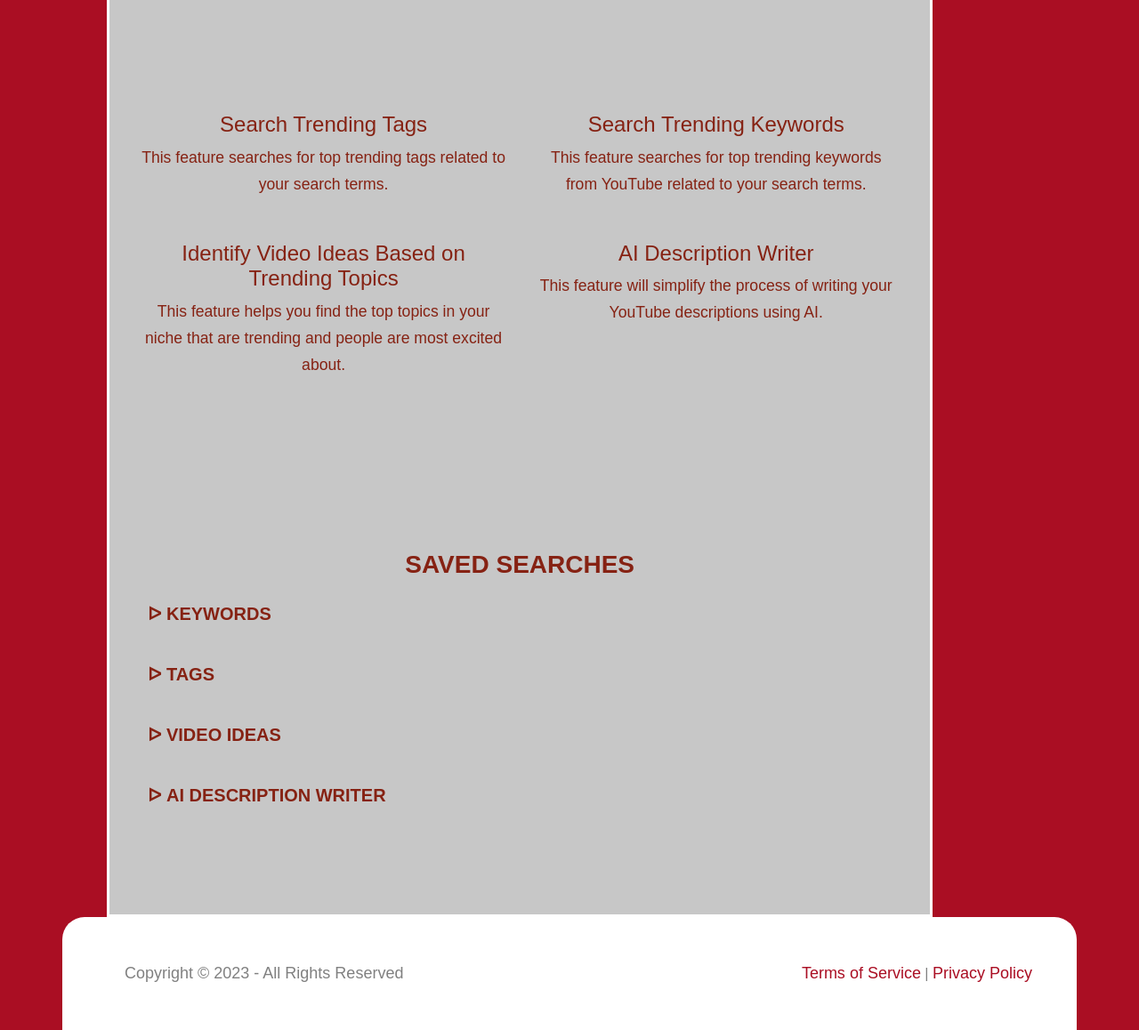
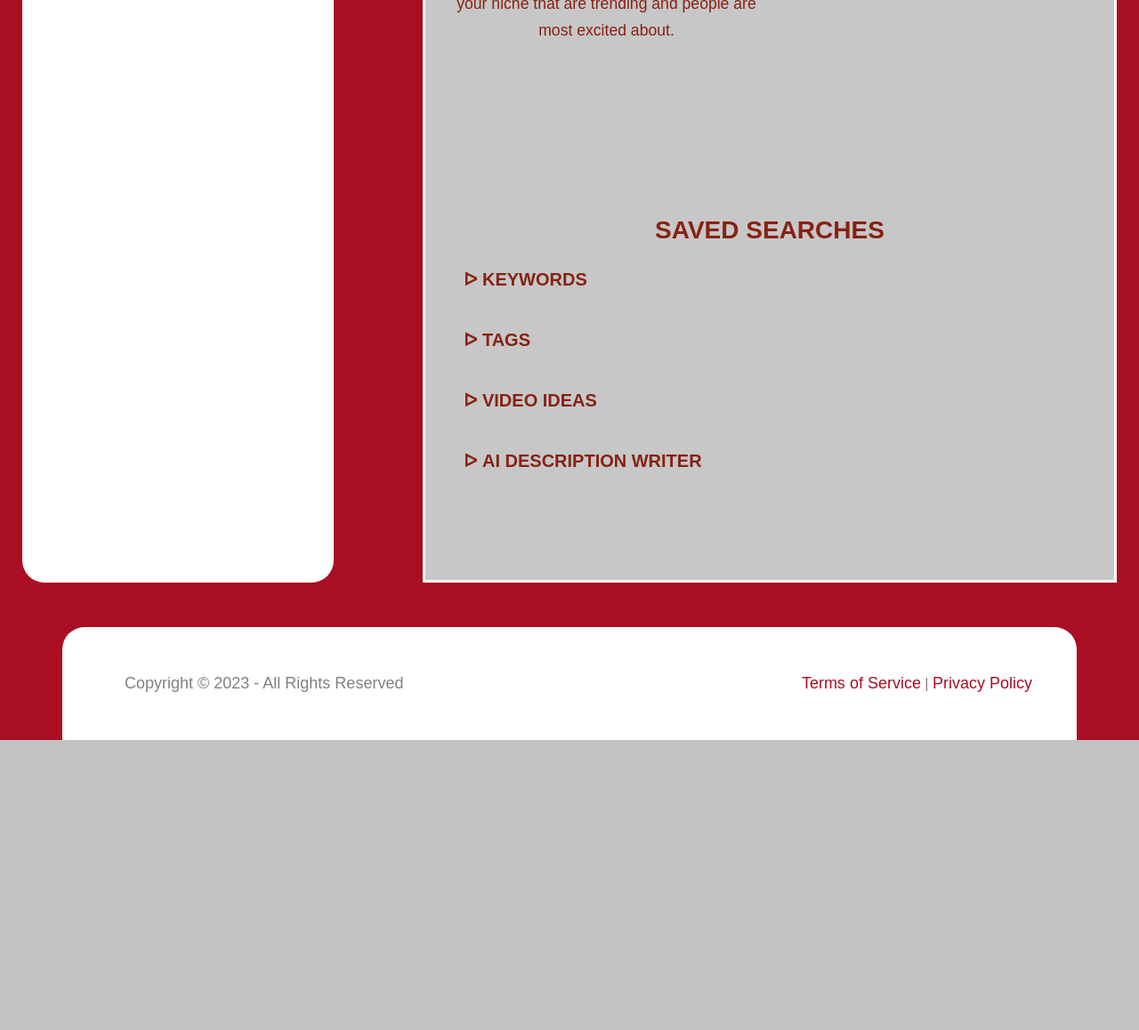
Before and after one commit to georgeyoumansjr/svboost.com, a Flask app: page /dashboard in a window 1280 px wide. Shown: the part 960-2118 px from the top of the page at 89% size. After the commit the page ends 1792 px from the top, so only its background shows below. Run offline with Flask 2, Linux system fonts and the light colour scheme; some libraries are stand-ins or nearby versions.

Commit message:
moving progress

```diff
--- a/static/css/shepherd.css
+++ b/static/css/shepherd.css
@@ -1,4 +1,4 @@
-.shepherd-button{background:#3288e6;border:0;border-radius:3px;color:hsla(0,0%,100%,.75);cursor:pointer;margin-right:.5rem;padding:.5rem 1.5rem;transition:all .5s ease}.shepherd-button:not(:disabled):hover{background:#196fcc;color:hsla(0,0%,100%,.75)}.shepherd-button.shepherd-button-secondary{background:#f1f2f3;color:rgba(0,0,0,.75)}.shepherd-button.shepherd-button-secondary:not(:disabled):hover{background:#d6d9db;color:rgba(0,0,0,.75)}.shepherd-button:disabled{cursor:not-allowed}
+.shepherd-button{background:#aa0e23;border:0;border-radius:3px;color:hsla(0,0%,100%,.75);cursor:pointer;margin-right:.5rem;padding:.5rem 1.5rem;transition:all .5s ease}.shepherd-button:not(:disabled):hover{background:#aa0e23;color:hsla(0,0%,100%,.75)}.shepherd-button.shepherd-button-secondary{background:#f1f2f3;color:rgba(0,0,0,.75)}.shepherd-button.shepherd-button-secondary:not(:disabled):hover{background:#d6d9db;color:rgba(0,0,0,.75)}.shepherd-button:disabled{cursor:not-allowed}
 .shepherd-footer{border-bottom-left-radius:5px;border-bottom-right-radius:5px;display:flex;justify-content:flex-end;padding:0 .75rem .75rem}.shepherd-footer .shepherd-button:last-child{margin-right:0}
 .shepherd-cancel-icon{background:transparent;border:none;color:hsla(0,0%,50.2%,.75);font-size:2em;cursor:pointer;font-weight:400;margin:0;padding:0;transition:color .5s ease}.shepherd-cancel-icon:hover{color:rgba(0,0,0,.75)}.shepherd-has-title .shepherd-content .shepherd-cancel-icon{color:hsla(0,0%,50.2%,.75)}.shepherd-has-title .shepherd-content .shepherd-cancel-icon:hover{color:rgba(0,0,0,.75)}
 .shepherd-title{color:rgba(0,0,0,.75);display:flex;font-size:1rem;font-weight:400;flex:1 0 auto;margin:0;padding:0}
--- a/static/css/style.css
+++ b/static/css/style.css
@@ -701,6 +701,59 @@ span.price {
   font-weight: 600;
   margin-bottom: 20px;
 }
+#dashboard-sidebar{
+  background: white;
+  padding: 25px !important;
+  border-radius: 25px;
+  margin-left: 20px;
+  width: 350px;
+  margin-bottom: 30px;
+}
+#dashboard-sidebar a, #dashboard-sidebar h5, #dashboard-sidebar h3{
+  color: #aa0e23 !important;
+}
+#dashboard-sidebar a{
+  font-weight: 400 !important;
+  font-size: 18px !important;
+  text-transform: capitalize !important;
+  text-align: start !important;
+}
+#dashboard-sidebar h5, #dashboard-sidebar h3{
+  font-weight: 700 !important;
+  font-size: 18px !important;
+  margin-top: 10px;
+}
+#dashboard-content{
+  width: calc(100% - 40px - 350px);
+  margin-right: 20px;
+  margin-bottom: 30px;
+}
+#dashboard-sidebar, #dashboard-content{
+  height: calc(100vh - 50px);
+  overflow-y: auto;
+  position: relative;
+}
+/* width */
+::-webkit-scrollbar {
+  width: 10px;
+}
+
+/* Track */
+::-webkit-scrollbar-track {
+  background: #f1f1f1;
+  border-radius: 5px;
+}
+
+/* Handle */
+::-webkit-scrollbar-thumb {
+  background: #888;
+  border-radius: 5px;
+}
+
+/* Handle on hover */
+::-webkit-scrollbar-thumb:hover {
+  background: #aa0e23;
+}
 @media screen and (max-width: 1024px){
   .inner-blog .hero-title{
     font-size: 35px;
--- a/templates/search_page_base.html
+++ b/templates/search_page_base.html
@@ -3,9 +3,9 @@
 {% block content %}
     <div id="search_page_content">
         <div class="row">
-            <div class="col-xl col-lg col-md">
+            <div id="dashboard-sidebar">
                 <nav class="nav flex-column side-nav mb-5">
-                    <button class="btn btn-info mb-3 show-modal-button" data-toggle="modal" data-target="#tutorialModal">TUTORIAL</button>
+                    <button class="btn btn-info mb-3 universal-btn show-modal-button" data-toggle="modal" data-target="#tutorialModal">TUTORIAL</button>
                     <h5>Search Top / Most Competitive:</h5>
                     <a class="btn btn-light" href="{{ url_for('main.search_by_keyword_in_description') }}">KEYWORDS</a>
                     <a class="btn btn-light" href="{{ url_for('main.search_by_keyword_in_tag') }}">TAGS</a>
@@ -14,7 +14,7 @@
                     <a class="btn btn-light" href="{{ url_for('main.description_builder') }}">AI DESCRIPTIONS</a>
                 </nav>
             </div>
-            <div class="col-xl-10 col-lg-10 col-md-12 col-sm-12">
+            <div id="dashboard-content">
                 {% block content_search_page %}
                 {% endblock %}
             </div>
```
